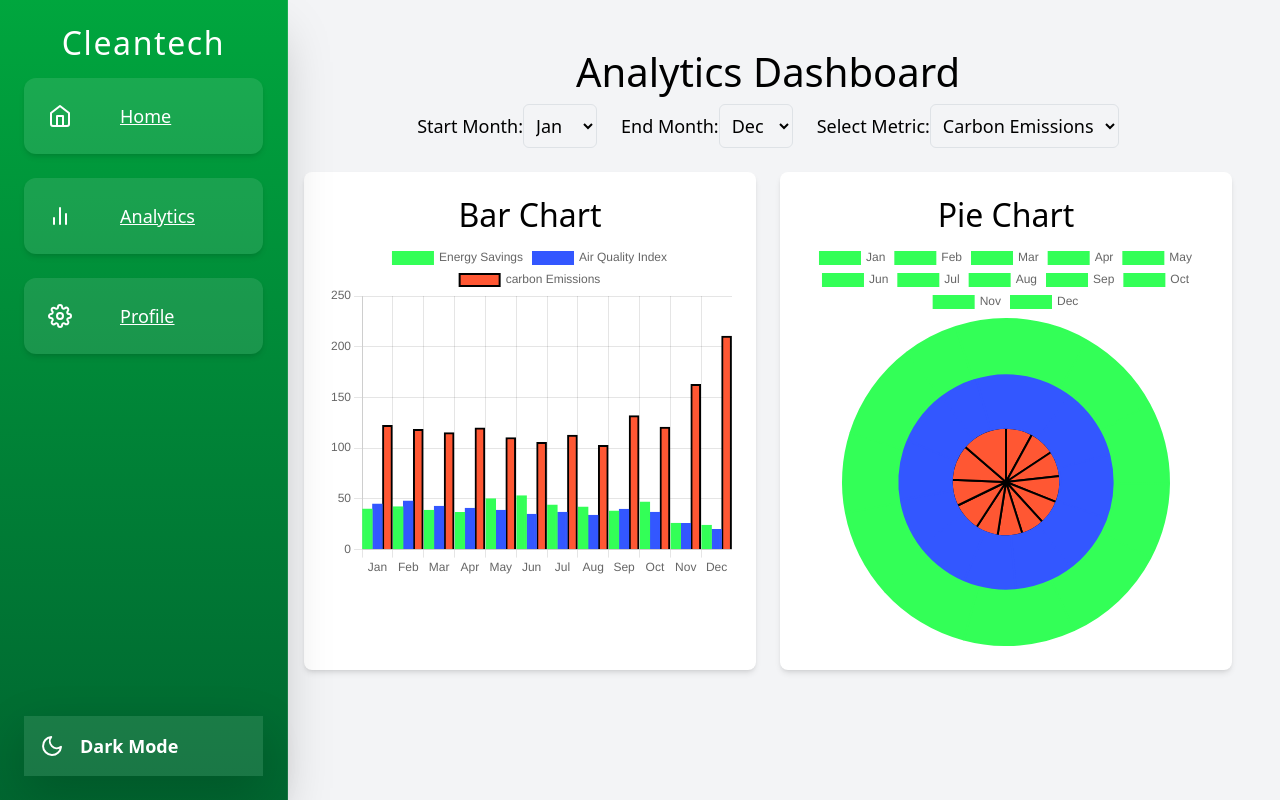
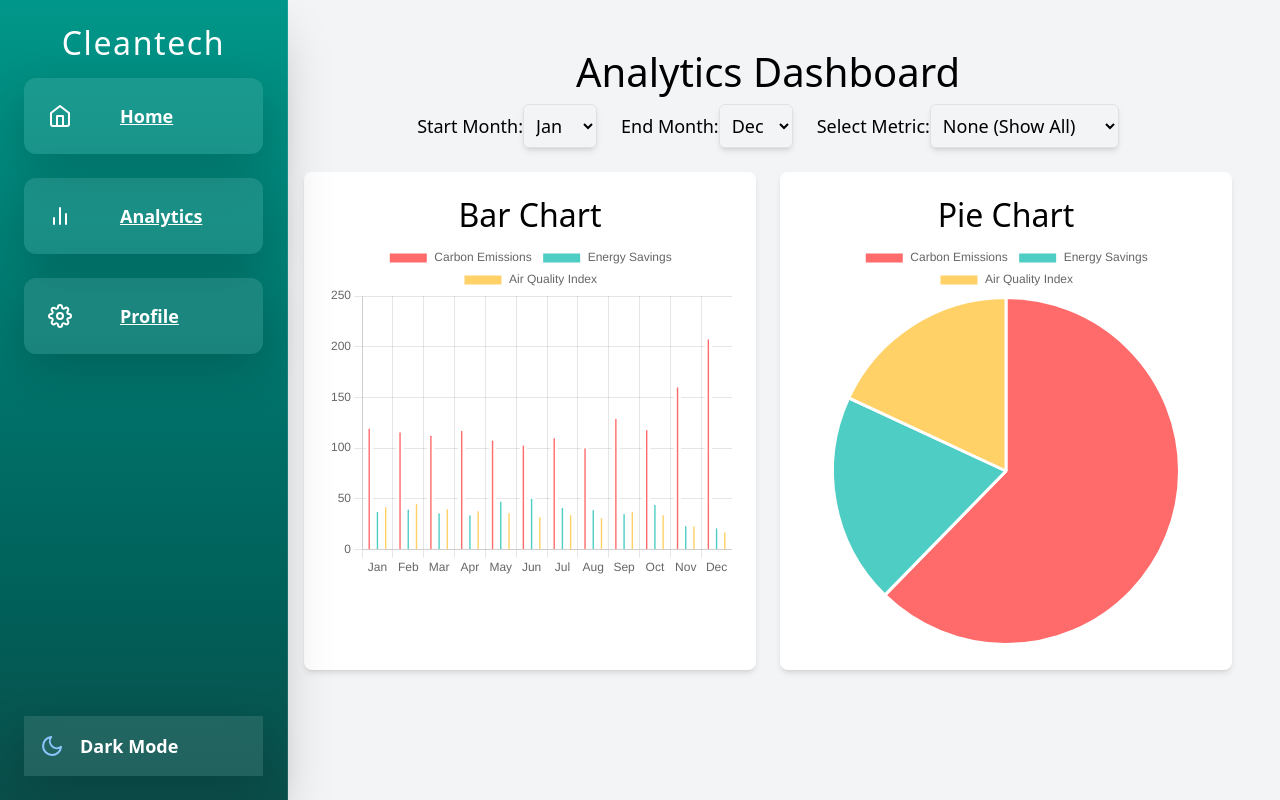
Before and after one commit to realmintech/cleantech, a React (Create React App) app: page / in a window 1280 px wide. Built offline with nearby package versions, Linux system fonts and the light colour scheme.

Commit message:
remodification

```diff
--- a/src/components/Analytics.jsx
+++ b/src/components/Analytics.jsx
@@ -9,7 +9,7 @@ const Analytics = () => {
   const [data, setData] = useState(mockData.monthlyMetrics);
   const [startDate, setStartDate] = useState("Jan");
   const [endDate, setEndDate] = useState("Dec");
-  const [selectedMetric, setSelectedMetric] = useState("carbonEmissions");
+  const [selectedMetric, setSelectedMetric] = useState("none");
 
   const filterData = useCallback(() => {
     const startIdx = mockData.monthlyMetrics.findIndex(
@@ -29,48 +29,107 @@ const Analytics = () => {
   }, [filterData]);
 
   const labels = data.map((entry) => entry.month);
-  const energyData = data.map((entry) => entry.energySavings);
-  const airQualityData = data.map((entry) => entry.airQualityIndex);
-  const metricData = data.map((entry) => entry[selectedMetric]);
+  const colors = ["#FF6B6B", "#4ECDC4", "#FFD166"];
 
-  const chartData = {
-    labels,
-    datasets: [
+  const datasets = [];
+
+  if (selectedMetric === "none") {
+    datasets.push(
+      {
+        label: "Carbon Emissions",
+        data: data.map((entry) => entry.carbonEmissions),
+        backgroundColor: colors[0],
+        borderColor: "#fff",
+        borderWidth: 3,
+        borderRadius: 5,
+      },
       {
         label: "Energy Savings",
-        data: energyData,
-        backgroundColor: "#33FF57",
-        borderColor: "#33FF57",
-        borderWidth: 2,
-        barThickness: 10,
+        data: data.map((entry) => entry.energySavings),
+        backgroundColor: colors[1],
+        borderColor: "#fff",
+        borderWidth: 3,
+        borderRadius: 5,
       },
       {
         label: "Air Quality Index",
-        data: airQualityData,
-        backgroundColor: "#3357FF",
-        borderColor: "#3357FF",
-        borderWidth: 2,
-        barThickness: 10,
-      },
-      {
-        label: selectedMetric.replace(/([A-Z])/g, " $1").trim(),
-        data: metricData,
-        backgroundColor:
-          selectedMetric === "carbonEmissions"
-            ? "#FF5733"
-            : selectedMetric === "energySavings"
-            ? "#33FF57"
-            : "#3357FF",
-        borderColor: "#000",
-        borderWidth: 2,
-        barThickness: 10,
-      },
-    ],
+        data: data.map((entry) => entry.airQualityIndex),
+        backgroundColor: colors[2],
+        borderColor: "#fff",
+        borderWidth: 3,
+        borderRadius: 5,
+      }
+    );
+  } else {
+    datasets.push({
+      label: selectedMetric.replace(/([A-Z])/g, " $1").trim(),
+      data: data.map((entry) => entry[selectedMetric]),
+      backgroundColor:
+        selectedMetric === "carbonEmissions"
+          ? colors[0]
+          : selectedMetric === "energySavings"
+          ? colors[1]
+          : colors[2],
+      borderColor: "#fff",
+      borderWidth: 3,
+      borderRadius: 5,
+    });
+  }
+
+  const barChartData = {
+    labels,
+    datasets,
   };
 
+  const totalCarbon = data.reduce(
+    (sum, entry) => sum + entry.carbonEmissions,
+    0
+  );
+  const totalEnergy = data.reduce((sum, entry) => sum + entry.energySavings, 0);
+  const totalAirQuality = data.reduce(
+    (sum, entry) => sum + entry.airQualityIndex,
+    0
+  );
+
+  const pieChartData =
+    selectedMetric === "none"
+      ? {
+          labels: ["Carbon Emissions", "Energy Savings", "Air Quality Index"],
+          datasets: [
+            {
+              label: "Total Comparison",
+              data: [totalCarbon, totalEnergy, totalAirQuality],
+              backgroundColor: colors,
+              borderColor: "#fff",
+              borderWidth: 3,
+              hoverOffset: 10,
+            },
+          ],
+        }
+      : {
+          labels,
+          datasets: [
+            {
+              label: selectedMetric.replace(/([A-Z])/g, " $1").trim(),
+              data: data.map((entry) => entry[selectedMetric]),
+              backgroundColor:
+                colors[
+                  selectedMetric === "carbonEmissions"
+                    ? 0
+                    : selectedMetric === "energySavings"
+                    ? 1
+                    : 2
+                ],
+              borderColor: "#fff",
+              borderWidth: 3,
+              hoverOffset: 10,
+            },
+          ],
+        };
+
   return (
-    <div className="p-6">
-      <h1 className="text-2xl font-bold mb-6 text-center">
+    <div className="p-6 min-h-screen">
+      <h1 className="text-3xl font-bold mb-6 text-center text-gray-800">
         Analytics Dashboard
       </h1>
 
@@ -80,7 +139,7 @@ const Analytics = () => {
           <select
             value={startDate}
             onChange={(e) => setStartDate(e.target.value)}
-            className="ml-2 p-2 border rounded"
+            className="ml-2 p-2 border rounded shadow-md"
           >
             {mockData.monthlyMetrics.map((entry) => (
               <option key={entry.month} value={entry.month}>
@@ -95,7 +154,7 @@ const Analytics = () => {
           <select
             value={endDate}
             onChange={(e) => setEndDate(e.target.value)}
-            className="ml-2 p-2 border rounded"
+            className="ml-2 p-2 border rounded shadow-md"
           >
             {mockData.monthlyMetrics.map((entry) => (
               <option key={entry.month} value={entry.month}>
@@ -104,25 +163,26 @@ const Analytics = () => {
             ))}
           </select>
         </label>
+
         <label className="text-lg">
           Select Metric:
           <select
             value={selectedMetric}
             onChange={(e) => setSelectedMetric(e.target.value)}
-            className="ml-2 p-2 border rounded"
+            className="ml-2 p-2 border rounded shadow-md"
           >
+            <option value="none">None (Show All)</option>
             <option value="carbonEmissions">Carbon Emissions</option>
             <option value="energySavings">Energy Savings</option>
             <option value="airQualityIndex">Air Quality Index</option>
           </select>
         </label>
       </div>
-
       <div className="grid grid-cols-1 md:grid-cols-2 gap-6">
         <div className="p-4 shadow-md rounded-lg bg-white">
           <h2 className="text-lg font-semibold mb-2 text-center">Bar Chart</h2>
           <Bar
-            data={chartData}
+            data={barChartData}
             options={{ responsive: true, scales: { y: { beginAtZero: true } } }}
             height={250}
           />
@@ -130,7 +190,11 @@ const Analytics = () => {
 
         <div className="p-4 shadow-md rounded-lg bg-white">
           <h2 className="text-lg font-semibold mb-2 text-center">Pie Chart</h2>
-          <Pie data={chartData} options={{ responsive: true }} height={250} />
+          <Pie
+            data={pieChartData}
+            options={{ responsive: true }}
+            height={250}
+          />
         </div>
       </div>
     </div>
--- a/src/components/Sidebar.jsx
+++ b/src/components/Sidebar.jsx
@@ -3,7 +3,7 @@ import { FiHome, FiBarChart2, FiSettings, FiSun, FiMoon } from "react-icons/fi";
 
 const Sidebar = ({ toggleTheme, isDarkMode }) => {
   return (
-    <div className="h-screen w-72 text-white p-6 flex flex-col border-r border-white/10 bg-gradient-to-b from-green-600 to-green-800 shadow-2xl backdrop-blur-xl fixed top-0 left-0 dark:bg-green-900 dark:from-green-800 dark:to-green-950">
+    <div className="h-screen w-72 text-white p-6 flex flex-col border-r border-white/10 bg-gradient-to-b from-teal-600 to-teal-900 shadow-2xl backdrop-blur-xl fixed top-0 left-0 dark:bg-teal-950 dark:from-teal-800 dark:to-teal-950">
       <h2 className="text-3xl font-extrabold mb-10 text-center tracking-wider">
         Cleantech
       </h2>
@@ -16,12 +16,12 @@ const Sidebar = ({ toggleTheme, isDarkMode }) => {
 
       <button
         onClick={toggleTheme}
-        className="mt-auto flex items-center gap-3 p-3 rounded-lg bg-white/10 hover:bg-white/20 text-white transition-all duration-300 shadow-lg"
+        className="mt-auto flex items-center gap-3 p-3 rounded-lg bg-white/10 hover:bg-white/20 text-white transition-all duration-300 shadow-lg backdrop-blur-md"
       >
         {isDarkMode ? (
-          <FiSun className="text-2xl text-white" />
+          <FiSun className="text-2xl text-yellow-400" />
         ) : (
-          <FiMoon className="text-2xl text-white" />
+          <FiMoon className="text-2xl text-blue-300" />
         )}
         <span className="text-lg font-semibold">
           {isDarkMode ? "Light Mode" : "Dark Mode"}
@@ -35,10 +35,10 @@ const NavItem = ({ href, icon, label }) => {
   return (
     <a
       href={href}
-      className="flex items-center gap-5 p-4 rounded-xl transition-all duration-300 bg-white/10 text-white shadow-md hover:bg-green-500 hover:scale-105 dark:hover:bg-green-700"
+      className="flex items-center gap-5 p-4 rounded-xl transition-all duration-300 bg-white/10 text-white shadow-lg hover:bg-teal-500 hover:scale-110 dark:hover:bg-teal-700"
     >
       <span className="text-2xl">{icon}</span>
-      <span className="text-lg font-medium">{label}</span>
+      <span className="text-lg font-semibold">{label}</span>
     </a>
   );
 };
--- a/src/pages/Home.jsx
+++ b/src/pages/Home.jsx
@@ -19,7 +19,9 @@ const Home = () => {
         <div className="p-4 bg-white dark:bg-gray-800 shadow-md rounded-lg flex items-center gap-4">
           <FiBarChart2 className="text-green-700 dark:text-green-400 text-4xl" />
           <div>
-            <h2 className="text-lg font-semibold text-black">Carbon Emissions</h2>
+            <h2 className="text-lg font-semibold text-black">
+              Carbon Emissions
+            </h2>
             <p className="text-gray-700 dark:text-gray-500">122.4 tons (Jan)</p>
           </div>
         </div>
@@ -35,7 +37,9 @@ const Home = () => {
         <div className="p-4 bg-white dark:bg-gray-800 shadow-md rounded-lg flex items-center gap-4">
           <FiTrendingUp className="text-blue-500 text-4xl" />
           <div>
-            <h2 className="text-lg font-semibold text-black">Air Quality Index</h2>
+            <h2 className="text-lg font-semibold text-black">
+              Air Quality Index
+            </h2>
             <p className="text-gray-700 dark:text-gray-500">45 (Good)</p>
           </div>
         </div>
@@ -44,15 +48,15 @@ const Home = () => {
       <div className="mt-8 flex gap-4">
         <button
           onClick={() => navigate("/analytics")}
-          className="px-6 py-3 bg-green-600 text-white rounded-lg shadow-md hover:bg-green-700 transition"
+          className="px-6 py-3 bg-teal-600 text-white rounded-lg shadow-md hover:bg-teal-700 transition"
         >
           View Analytics
         </button>
         <button
-          onClick={() => navigate("/settings")}
-          className="px-6 py-3 bg-gray-600 text-white rounded-lg shadow-md hover:bg-gray-700 transition"
+          onClick={() => navigate("/profile")}
+          className="px-6 py-3 bg-[#046861] text-white rounded-lg shadow-md hover:bg-[#4ECDC4] transition"
         >
-          Settings
+          Profile
         </button>
       </div>
     </div>
```
